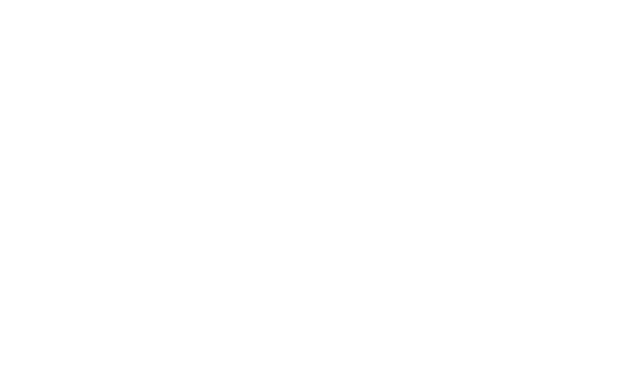
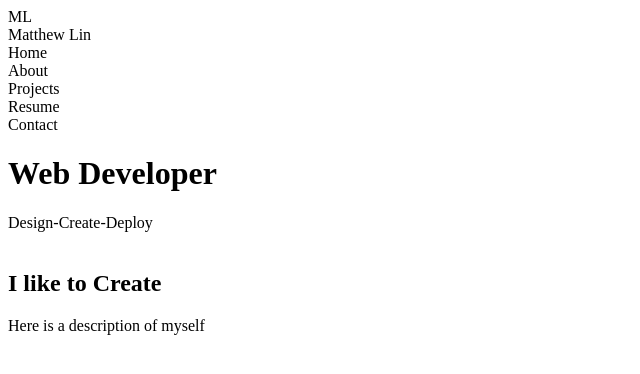
Before and after one commit to mlin367/Personal_Site, a React app: page / in a window 1280 px wide. Shown: the top 374 px of the page, without its empty margins (0-640 px from the left). Built offline with nearby package versions, Linux system fonts and the light colour scheme; the HTML template or start-up script is replaced by a standard one.

Commit message:
Build skeletons for nav, home, about, project

```diff
--- a/client/src/components/About.tsx
+++ b/client/src/components/About.tsx
@@ -0,0 +1,11 @@
+import * as React from 'react';
+
+const About = (props: {}) => (
+  <div className="about">
+    <img className="selfie"></img>
+    <h2 className="like">I like to Create</h2>
+    <p className="description">Here is a description of myself</p>
+  </div>
+)
+
+export default About
--- a/client/src/components/App.tsx
+++ b/client/src/components/App.tsx
@@ -1,11 +1,14 @@
 import * as React from 'react';
+import NavBar from './NavBar';
+import Home from './Home';
+import About from './About';
 
 interface AppProps {}
 interface AppState {
   section: string;
 }
 
-class App extends React.Component<AppProps, AppState> {
+export class App extends React.Component<AppProps, AppState> {
   constructor(props: AppProps) {
     super(props);
     this.state = {
@@ -15,11 +18,23 @@
 
   render() {
     return (
-      <div>
+      <div className="AppMain">
+        <div className="navItem">
+         <NavBar />
+        </div>
+        <div className="homeItem">
+          <Home />
+        </div>
+        <div className="aboutItem">
+          <About />
+        </div>
+        <div className="projectsItem">
 
+        </div>
+        <div className="footerItem">
+
+        </div>
       </div>
     )
   }
 }
-
-export default App;
--- a/client/src/components/Home.tsx
+++ b/client/src/components/Home.tsx
@@ -0,0 +1,23 @@
+import * as React from 'react';
+
+const Home = (props : {}) => (
+  <div className="home">
+    <div className="homeWrapper1">
+      <h1 className="webDeveloper">
+        Web Developer
+      </h1>
+      <div className="underline">
+
+      </div>
+      <div className="homeWrapper2">
+        <span className="design"> Design</span>
+        <span className="dash">-</span>
+        <span className="create">Create</span>
+        <span className="dash">-</span>
+        <span className="deploy">Deploy</span>
+      </div>
+    </div>
+  </div>
+);
+
+export default Home
--- a/client/src/components/NavBar.tsx
+++ b/client/src/components/NavBar.tsx
@@ -0,0 +1,37 @@
+import * as React from 'react';
+
+interface NavBarProps {
+
+}
+
+const NavBar = (props : NavBarProps) => (
+  <nav className="navBar">
+    <div className="logoName">
+      <div className="logo">
+        ML
+      </div>
+      <div className="name">
+        Matthew Lin
+      </div>
+    </div>
+    <div className="sections">
+      <div className="home">
+        Home
+      </div>
+      <div className="about">
+        About
+      </div>
+      <div className="projects">
+        Projects
+      </div>
+      <div className="resume">
+        Resume
+      </div>
+      <div className="contact">
+        Contact
+      </div>
+    </div>
+  </nav>
+);
+
+export default NavBar
--- a/client/src/index.tsx
+++ b/client/src/index.tsx
@@ -1,5 +1,5 @@
 import * as React from 'react';
 import { render } from 'react-dom';
-import App from './components/App';
+import { App } from './components/App';
 
 render(<App />, document.getElementById('app'));
```
Also changed, not shown: client/src/components/Projects.tsx (+16 -0 lines), client/scss/helpers/_mixins.scss (added), client/scss/helpers/_placeholders.scss (added), client/scss/helpers/_variables.scss (added).
